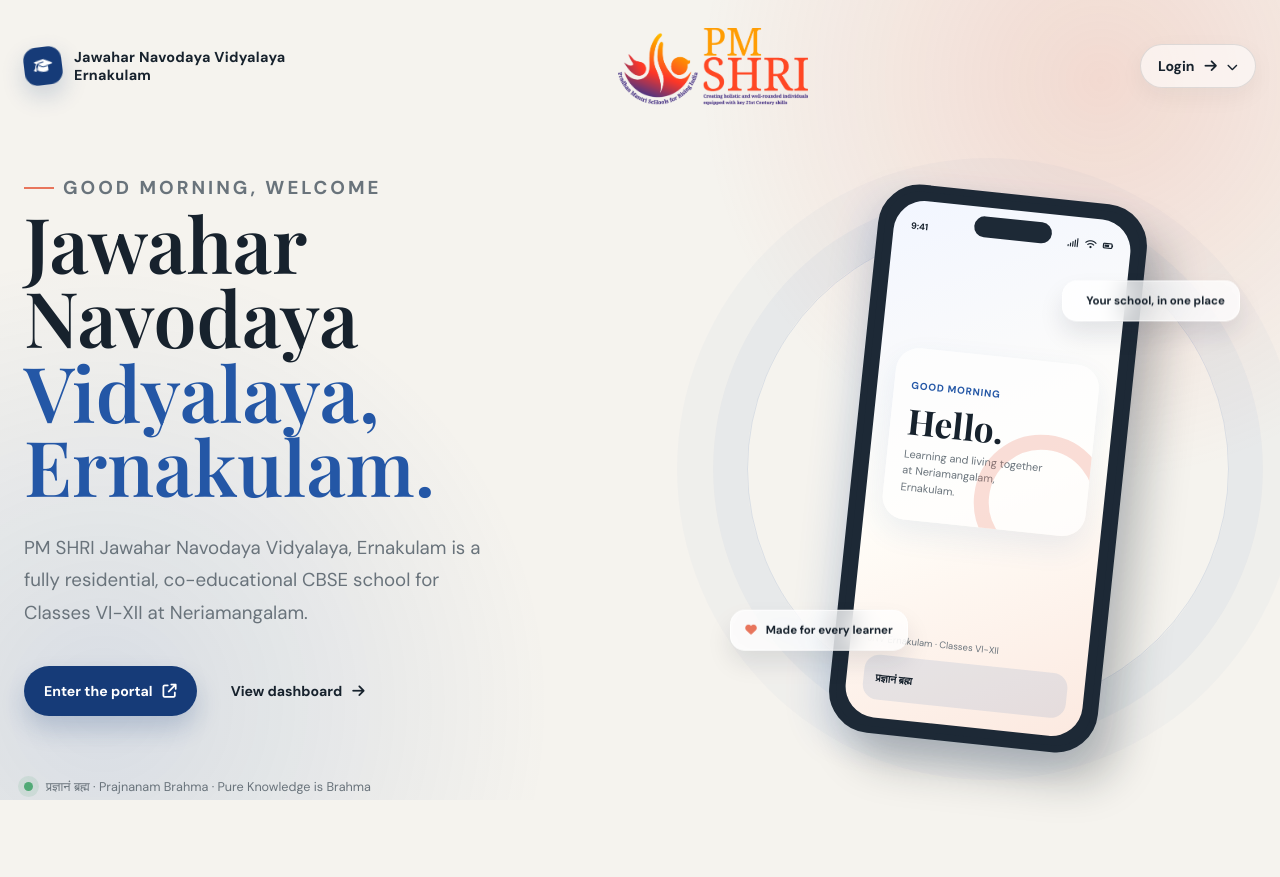
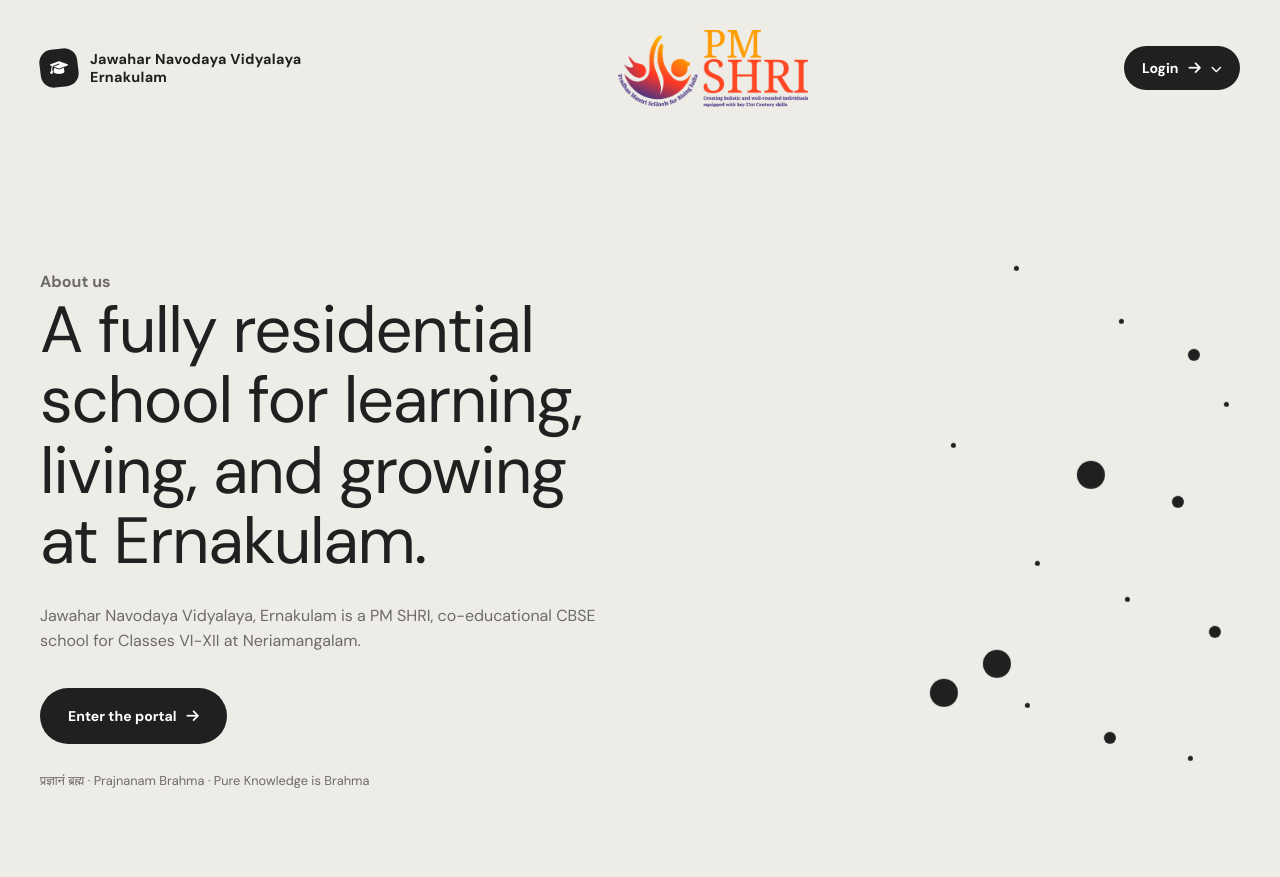
Before and after one commit to Deepushine/JNV-EKM, a Django app: page / in a window 1280 px wide. Before the commit the page ends 800 px from the top, so only its background shows below. Run offline with Django 5.2, Linux system fonts and the light colour scheme.

Commit message:
Apply minimalist landing page template

```diff
--- a/templates/marks/home.html
+++ b/templates/marks/home.html
@@ -12,13 +12,13 @@
     <link href="https://cdnjs.cloudflare.com/ajax/libs/font-awesome/6.4.2/css/all.min.css" rel="stylesheet">
     <style>
         :root {
-            --paper: #f5f3ee;
-            --ink: #17222d;
-            --muted: #69737b;
-            --blue: #2457a6;
-            --blue-deep: #163b78;
-            --coral: #e8755c;
-            --line: rgba(23, 34, 45, 0.12);
+            --paper: #eeece7;
+            --ink: #202020;
+            --muted: #6d6b67;
+            --blue: #202020;
+            --blue-deep: #202020;
+            --coral: #202020;
+            --line: rgba(32, 32, 32, 0.16);
         }
 
         * { box-sizing: border-box; }
@@ -37,9 +37,7 @@
             inset: 0;
             z-index: -2;
             content: '';
-            background:
-                radial-gradient(circle at 86% 10%, rgba(232, 117, 92, 0.2), transparent 25rem),
-                radial-gradient(circle at 8% 88%, rgba(36, 87, 166, 0.14), transparent 28rem);
+            background: transparent;
         }
 
         body::after {
@@ -47,11 +45,11 @@
             inset: 0;
             z-index: -1;
             pointer-events: none;
-            opacity: 0.34;
+            opacity: 0.16;
             content: '';
-            background-image: radial-gradient(rgba(23, 34, 45, 0.18) 0.7px, transparent 0.7px);
-            background-size: 18px 18px;
-            mask-image: linear-gradient(to bottom, black, transparent 75%);
+            background-image: radial-gradient(rgba(32, 32, 32, 0.22) 0.7px, transparent 0.7px);
+            background-size: 22px 22px;
+            mask-image: linear-gradient(to bottom, black 20%, transparent 78%);
         }
 
         .home-shell {
@@ -433,6 +431,65 @@
         @media (prefers-reduced-motion: reduce) {
             *, *::before, *::after { animation-duration: 0.01ms !important; animation-iteration-count: 1 !important; scroll-behavior: auto !important; transition-duration: 0.01ms !important; }
         }
+
+        .home-shell {
+            width: min(1200px, calc(100% - 64px));
+            padding: 30px 0 42px;
+        }
+
+        .topbar { animation: none; }
+        .brand-mark { background: var(--ink); box-shadow: none; }
+        .login-trigger { border-radius: 999px; background: var(--ink); color: #fff; box-shadow: none; }
+        .login-trigger:hover, .login-trigger:focus-visible, .login-wrap.is-open .login-trigger { background: #000; }
+        .role-menu { border-radius: 4px; background: var(--paper); box-shadow: 0 16px 36px rgba(32, 32, 32, 0.14); }
+        .role-link { border-radius: 4px; }
+        .role-link:hover, .role-link:focus-visible { color: var(--ink); background: rgba(32, 32, 32, 0.08); }
+        .role-icon { color: var(--ink); border-radius: 4px; background: rgba(32, 32, 32, 0.08); }
+        .hero {
+            min-height: calc(100vh - 72px);
+            grid-template-columns: minmax(0, 1fr) minmax(320px, 0.92fr);
+            align-items: end;
+            gap: 8vw;
+            padding: 30px 0 32px;
+        }
+        .hero-copy { max-width: 700px; padding-bottom: 14px; }
+        .eyebrow { margin-bottom: 28px; color: var(--ink); letter-spacing: 0; text-transform: none; }
+        .eyebrow::before { display: none; }
+        h1 { max-width: 680px; font-family: 'DM Sans', sans-serif; font-size: clamp(2.8rem, 5.1vw, 5rem); font-weight: 400; letter-spacing: -0.02em; line-height: 1.08; }
+        h1 em { color: var(--ink); }
+        .hero-copy > p { max-width: 620px; margin-top: 26px; color: var(--muted); font-size: 1rem; line-height: 1.6; }
+        .hero-actions { margin-top: 34px; }
+        .primary-link { min-height: 56px; padding: 0 28px; border-radius: 999px; color: #fff; background: var(--ink); box-shadow: none; }
+        .primary-link:hover { background: #000; box-shadow: none; }
+        .welcome-note { margin-top: 28px; color: var(--muted); font-size: 0.8rem; }
+        .dot-field { position: relative; min-height: 590px; overflow: hidden; }
+        .dot { position: absolute; display: block; width: 5px; height: 5px; border-radius: 50%; background: var(--ink); animation: dot-drift 5s ease-in-out infinite; }
+        .dot:nth-child(3n) { width: 12px; height: 12px; }
+        .dot:nth-child(5n) { width: 28px; height: 28px; }
+        .dot-1 { top: 8%; left: 58%; }.dot-2 { top: 17%; left: 78%; }.dot-3 { top: 22%; left: 91%; }
+        .dot-4 { top: 38%; left: 46%; }.dot-5 { top: 41%; left: 70%; }.dot-6 { top: 47%; left: 88%; }
+        .dot-7 { top: 58%; left: 62%; }.dot-8 { top: 64%; left: 79%; }.dot-9 { top: 69%; left: 95%; }
+        .dot-10 { top: 78%; left: 42%; }.dot-11 { top: 82%; left: 60%; }.dot-12 { top: 87%; left: 75%; }
+        .dot-13 { top: 91%; left: 91%; }.dot-14 { top: 31%; left: 98%; }.dot-15 { top: 73%; left: 52%; }
+        @keyframes dot-drift { 0%, 100% { transform: translate(0, 0); } 50% { transform: translate(-7px, 8px); } }
+
+        @media (max-width: 800px) {
+            .home-shell { width: min(100% - 32px, 580px); }
+            .hero { min-height: auto; grid-template-columns: 1fr; align-items: stretch; gap: 12px; padding-top: 78px; }
+            .hero-copy { padding-bottom: 0; }
+            .dot-field { min-height: 360px; margin-top: -10px; }
+            .hero-copy > p { margin-right: 0; margin-left: 0; }
+            .hero-actions { justify-content: flex-start; }
+            .welcome-note { justify-content: flex-start; }
+        }
+
+        @media (max-width: 460px) {
+            .home-shell { width: calc(100% - 28px); padding-top: 18px; }
+            .brand span { max-width: 130px; line-height: 1.1; }
+            .hero { padding-top: 68px; }
+            h1 { font-size: clamp(2.55rem, 12vw, 3.7rem); }
+            .dot-field { min-height: 280px; }
+        }
     </style>
 </head>
 <body>
@@ -460,34 +517,21 @@
 
         <section class="hero" aria-labelledby="welcome-title">
             <div class="hero-copy">
-                <p class="eyebrow"><span id="greetingTime">A warm welcome</span></p>
-                <h1 id="welcome-title">Jawahar Navodaya<br><em>Vidyalaya, Ernakulam.</em></h1>
-                <p>PM SHRI Jawahar Navodaya Vidyalaya, Ernakulam is a fully residential, co-educational CBSE school for Classes VI-XII at Neriamangalam.</p>
+                <p class="eyebrow">About us</p>
+                <h1 id="welcome-title">A fully residential school for learning, living, and growing at Ernakulam.</h1>
+                <p>Jawahar Navodaya Vidyalaya, Ernakulam is a PM SHRI, co-educational CBSE school for Classes VI-XII at Neriamangalam.</p>
                 <div class="hero-actions">
-                    <a class="primary-link" href="#loginMenu" data-open-login>Enter the portal <i class="fa-solid fa-arrow-up-right-from-square"></i></a>
-                    <a class="quiet-link" href="{% url 'admin:login' %}?next={% url 'marks:portal_dashboard' %}">View dashboard <i class="fa-solid fa-arrow-right"></i></a>
+                    <a class="primary-link" href="#loginMenu" data-open-login>Enter the portal <i class="fa-solid fa-arrow-right"></i></a>
                 </div>
-                <div class="welcome-note"><span class="pulse-dot"></span><span>प्रज्ञानं ब्रह्म · Prajnanam Brahma · Pure Knowledge is Brahma</span></div>
+                <div class="welcome-note"><span>प्रज्ञानं ब्रह्म · Prajnanam Brahma · Pure Knowledge is Brahma</span></div>
             </div>
 
-            <div class="phone-stage" aria-label="A preview of the JNV welcome experience">
-                <div class="floating-label label-one"><i class="fa-solid fa-sparkles"></i> Your school, in one place</div>
-                <div class="floating-label label-two"><i class="fa-solid fa-heart"></i> Made for every learner</div>
-                <div class="phone">
-                    <div class="phone-screen">
-                        <span class="phone-island"></span>
-                        <div class="phone-topline"><span>9:41</span><span><i class="fa-solid fa-signal"></i>&nbsp; <i class="fa-solid fa-wifi"></i>&nbsp; <i class="fa-solid fa-battery-three-quarters"></i></span></div>
-                        <div class="hello-card">
-                            <small id="phoneGreeting">Good day</small>
-                            <h2>Hello.</h2>
-                            <p>Learning and living together at Neriamangalam, Ernakulam.</p>
-                        </div>
-                        <div class="phone-bottom">
-                            <small>JNV Ernakulam · Classes VI-XII</small>
-                            <div class="phone-stat"><span>प्रज्ञानं ब्रह्म</span><b><i class="fa-solid fa-arrow-up-right"></i></b></div>
-                        </div>
-                    </div>
-                </div>
+            <div class="dot-field" aria-hidden="true">
+                <span class="dot dot-1"></span><span class="dot dot-2"></span><span class="dot dot-3"></span>
+                <span class="dot dot-4"></span><span class="dot dot-5"></span><span class="dot dot-6"></span>
+                <span class="dot dot-7"></span><span class="dot dot-8"></span><span class="dot dot-9"></span>
+                <span class="dot dot-10"></span><span class="dot dot-11"></span><span class="dot dot-12"></span>
+                <span class="dot dot-13"></span><span class="dot dot-14"></span><span class="dot dot-15"></span>
             </div>
         </section>
     </main>
@@ -497,14 +541,6 @@
             const loginMenu = document.getElementById('loginMenu');
             const loginTrigger = loginMenu.querySelector('.login-trigger');
             const openLogin = document.querySelector('[data-open-login]');
-            const greetingTime = document.getElementById('greetingTime');
-            const phoneGreeting = document.getElementById('phoneGreeting');
-            const hour = new Date().getHours();
-            const greeting = hour < 12 ? 'Good morning' : hour < 18 ? 'Good afternoon' : 'Good evening';
-
-            greetingTime.textContent = greeting + ', welcome';
-            phoneGreeting.textContent = greeting;
-
             loginTrigger.addEventListener('click', () => {
                 const isOpen = loginMenu.classList.toggle('is-open');
                 loginTrigger.setAttribute('aria-expanded', String(isOpen));
```
